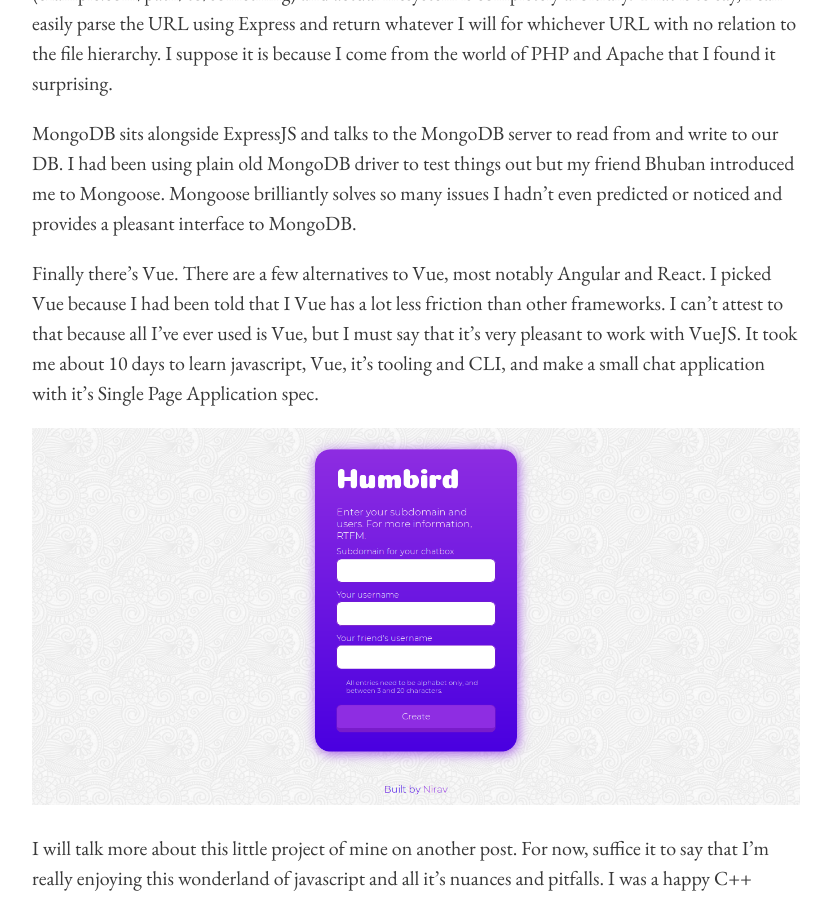
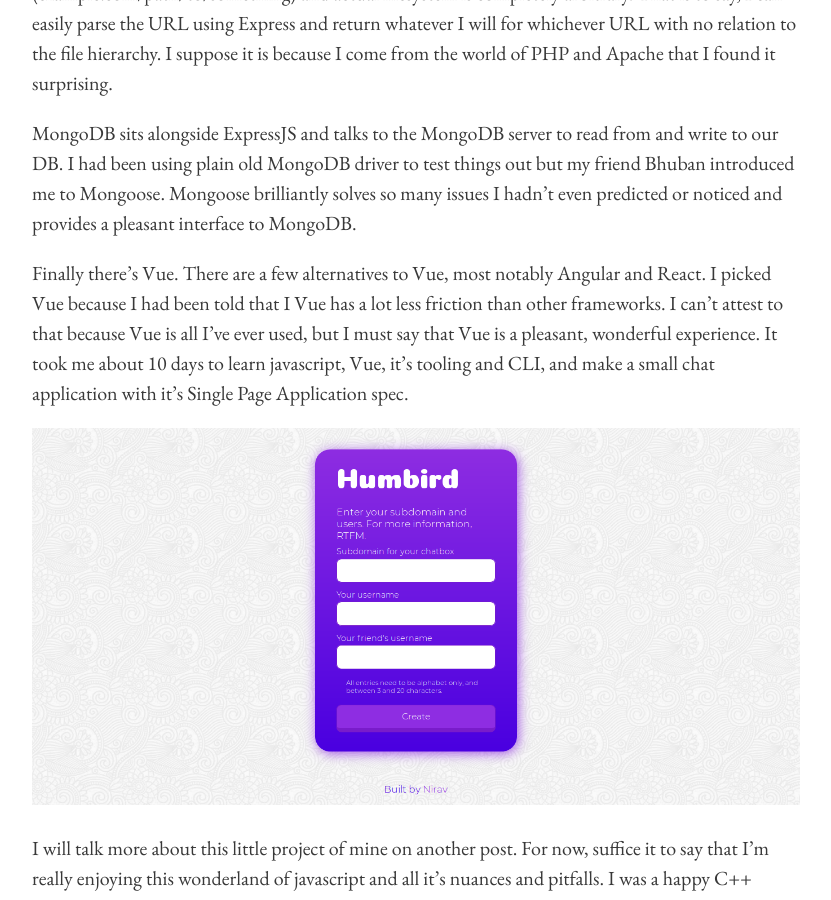
Before and after one commit to niravcodes/niravcodes.github.io, a Jekyll site: the page built from _posts/2019-01-20-ambling-down-the-javascript-rabbit-hole.md, in a window 1280 px wide and 900 px high, scrolled down 962 px. Shown: the whole window, without its empty margins (224-1055 px from the left). Built offline with Jekyll 4.4.1, drawn with Linux system fonts in a browser that asks for light colours; comment, search, counter and statistics services are not loaded.

Commit message:
Update from Forestry.io - Updated ambling-down-the-javascript-rabbit-hole.md

```diff
--- a/_posts/2019-01-20-ambling-down-the-javascript-rabbit-hole.md
+++ b/_posts/2019-01-20-ambling-down-the-javascript-rabbit-hole.md
@@ -20,7 +20,7 @@
 
 MongoDB sits alongside ExpressJS and talks to the MongoDB server to read from and write to our DB. I had been using plain old MongoDB driver to test things out but my friend Bhuban introduced me to Mongoose. Mongoose brilliantly solves so many issues I hadn't even predicted or noticed and provides a pleasant interface to MongoDB.
 
-Finally there's Vue. There are a few alternatives to Vue, most notably Angular and React. I picked Vue because I had been told that I Vue has a lot less friction than other frameworks. I can't attest to that because all I've ever used is Vue, but I must say that it's very pleasant to work with VueJS. It took me about 10 days to learn javascript, Vue, it's tooling and CLI, and make a small chat application with it's Single Page Application spec.
+Finally there's Vue. There are a few alternatives to Vue, most notably Angular and React. I picked Vue because I had been told that I Vue has a lot less friction than other frameworks. I can't attest to that because Vue is all I've ever used, but I must say that Vue is a pleasant, wonderful experience. It took me about 10 days to learn javascript, Vue, it's tooling and CLI, and make a small chat application with it's Single Page Application spec.
 
 ![](https://nirav.com.np/assets/img/sshot.png)
 
```
